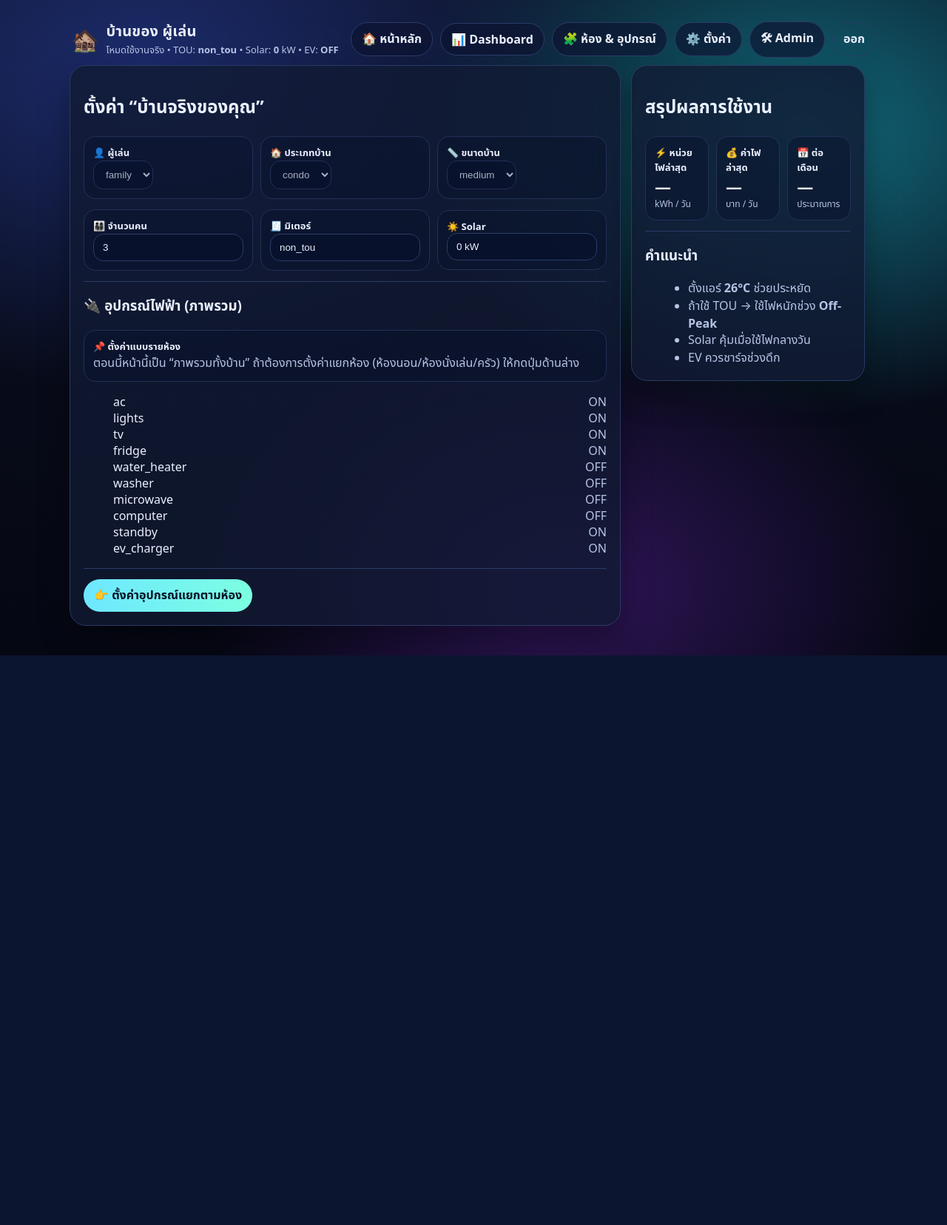
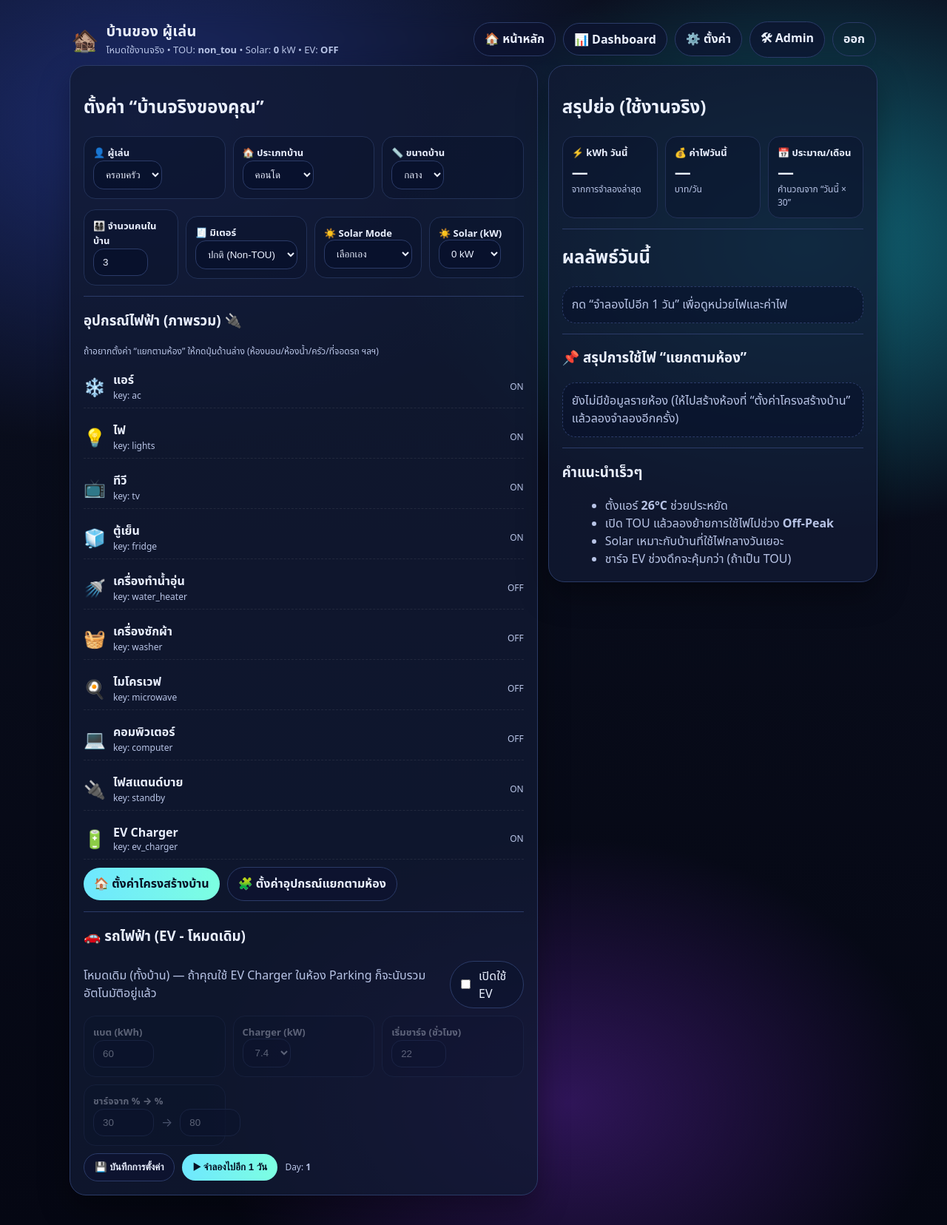
Before and after one commit to apiwatMea/energy-life, a Flask app: page /home in a window 1280 px wide. Shown: the whole page at 74% size. Before the commit the page ends 886 px from the top, so only its background shows below. Run offline with Flask 3, Linux system fonts and the light colour scheme; the visitor is signed in with stand-in values (Sample User, id 1); data comes from the database, SQL or seed files in the repository; data that the repository does not hold is empty.

Commit message:
Update home.html

```diff
--- a/templates/home.html
+++ b/templates/home.html
@@ -1,3 +1,4 @@
+<!-- templates/home.html -->
 <!doctype html>
 <html lang="th">
 <head>
@@ -8,28 +9,24 @@
 </head>
 <body class="bg">
 <div class="shell">
-
-  <!-- ================= HEADER ================= -->
   <header class="top bar">
     <div class="row gap">
       <div class="badge">{{ levels[house_level-1].badge }}</div>
       <div>
-        <div class="title">
-          บ้านของ {{ profile.display_name if profile.display_name else user.username }}
-        </div>
+        <div class="title">บ้านของ {{ profile.display_name if profile.display_name else user.username }}</div>
         <div class="subtitle">
           <span class="muted">โหมดใช้งานจริง</span>
-          • TOU: <b>{{ state.tariff_mode }}</b>
-          • Solar: <b>{{ state.solar_kw }}</b> kW
-          • EV: <b>{{ "ON" if state.ev_enabled else "OFF" }}</b>
+          • TOU: <b id="statTariff">{{ state.tariff_mode }}</b>
+          • Solar: <b id="statSolar">{{ state.solar_kw }}</b> kW
+          • EV: <b id="statEv">{{ "ON" if state.ev_enabled else "OFF" }}</b>
         </div>
       </div>
     </div>
 
+    <!-- เมนู: โหมดใช้งานจริง -->
     <div class="row gap">
       <a class="btn" href="{{ url_for('home') }}">🏠 หน้าหลัก</a>
       <a class="btn" href="{{ url_for('dashboard') }}">📊 Dashboard</a>
-      <a class="btn" href="{{ url_for('rooms_setup') }}">🧩 ห้อง & อุปกรณ์</a>
       <a class="btn" href="{{ url_for('user_settings') }}">⚙️ ตั้งค่า</a>
       {% if user.role in ['admin','officer'] %}
         <a class="btn" href="{{ url_for('admin') }}">🛠 Admin</a>
@@ -38,116 +35,190 @@
     </div>
   </header>
 
-  <!-- ================= MAIN ================= -->
   <main class="grid2">
-
-    <!-- ===== LEFT: CONFIG ===== -->
+    <!-- LEFT: ตั้งค่า -->
     <section class="card">
       <h2>ตั้งค่า “บ้านจริงของคุณ”</h2>
 
-      <!-- PROFILE -->
       <div class="grid3 mt">
         <div class="mini">
           <div class="mini-title">👤 ผู้เล่น</div>
-          <select disabled>
-            <option>{{ profile.player_type }}</option>
+          <select id="player_type">
+            <option value="kid" {{ 'selected' if profile.player_type=='kid' else '' }}>เด็ก</option>
+            <option value="adult" {{ 'selected' if profile.player_type=='adult' else '' }}>ผู้ใหญ่</option>
+            <option value="family" {{ 'selected' if profile.player_type=='family' else '' }}>ครอบครัว</option>
           </select>
         </div>
         <div class="mini">
           <div class="mini-title">🏠 ประเภทบ้าน</div>
-          <select disabled>
-            <option>{{ profile.house_type }}</option>
+          <select id="house_type">
+            <option value="condo" {{ 'selected' if profile.house_type=='condo' else '' }}>คอนโด</option>
+            <option value="single_1" {{ 'selected' if profile.house_type=='single_1' else '' }}>บ้าน 1 ชั้น</option>
+            <option value="single_2" {{ 'selected' if profile.house_type=='single_2' else '' }}>บ้าน 2 ชั้น</option>
+            <option value="single_3" {{ 'selected' if profile.house_type=='single_3' else '' }}>บ้าน 3 ชั้น</option>
           </select>
         </div>
         <div class="mini">
           <div class="mini-title">📏 ขนาดบ้าน</div>
-          <select disabled>
-            <option>{{ profile.house_size }}</option>
+          <select id="house_size">
+            <option value="small" {{ 'selected' if profile.house_size=='small' else '' }}>เล็ก</option>
+            <option value="medium" {{ 'selected' if profile.house_size=='medium' else '' }}>กลาง</option>
+            <option value="large" {{ 'selected' if profile.house_size=='large' else '' }}>ใหญ่</option>
           </select>
         </div>
       </div>
 
       <div class="row gap mt">
         <div class="mini grow">
-          <div class="mini-title">👨‍👩‍👧‍👦 จำนวนคน</div>
-          <input type="number" value="{{ profile.residents }}" disabled/>
+          <div class="mini-title">👨‍👩‍👧‍👦 จำนวนคนในบ้าน</div>
+          <input id="residents" type="number" min="1" max="12" value="{{ profile.residents }}"/>
         </div>
         <div class="mini grow">
           <div class="mini-title">🧾 มิเตอร์</div>
-          <input value="{{ state.tariff_mode }}" disabled/>
+          <select id="tariff_mode">
+            <option value="non_tou" {{ 'selected' if state.tariff_mode=='non_tou' else '' }}>ปกติ (Non-TOU)</option>
+            <option value="tou" {{ 'selected' if state.tariff_mode=='tou' else '' }}>TOU</option>
+          </select>
         </div>
         <div class="mini grow">
-          <div class="mini-title">☀️ Solar</div>
-          <input value="{{ state.solar_kw }} kW" disabled/>
+          <div class="mini-title">☀️ Solar Mode</div>
+          <select id="solar_mode">
+            <option value="manual" {{ 'selected' if state.solar_mode=='manual' else '' }}>เลือกเอง</option>
+            <option value="advisor" {{ 'selected' if state.solar_mode=='advisor' else '' }}>ให้ระบบแนะนำ</option>
+          </select>
+        </div>
+        <div class="mini grow">
+          <div class="mini-title">☀️ Solar (kW)</div>
+          <select id="solar_kw">
+            {% for kw in [0,3,5,10] %}
+              <option value="{{kw}}" {{ 'selected' if state.solar_kw==kw else '' }}>{{kw}} kW</option>
+            {% endfor %}
+          </select>
         </div>
       </div>
 
       <div class="divider"></div>
 
-      <!-- APPLIANCES SUMMARY -->
-      <h3>🔌 อุปกรณ์ไฟฟ้า (ภาพรวม)</h3>
-      <div class="mini mt2">
-  <div class="mini-title">📌 ตั้งค่าแบบรายห้อง</div>
-  <div class="muted">
-    ตอนนี้หน้านี้เป็น “ภาพรวมทั้งบ้าน”
-    ถ้าต้องการตั้งค่าแยกห้อง (ห้องนอน/ห้องนั่งเล่น/ครัว) ให้กดปุ่มด้านล่าง
-  </div>
-</div>
-      <ul class="list">
-        {% for k,v in state.appliances.items() %}
-          <li class="row between">
-            <span>{{ k }}</span>
-            <span class="muted">
-              {{ "ON" if v.enabled else "OFF" }}
-            </span>
-          </li>
+      <h3>อุปกรณ์ไฟฟ้า (ภาพรวม) 🔌</h3>
+      <div class="muted small">
+        ถ้าอยากตั้งค่า “แยกตามห้อง” ให้กดปุ่มด้านล่าง (ห้องนอน/ห้องน้ำ/ครัว/ที่จอดรถ ฯลฯ)
+      </div>
+
+      <div class="appliances mt2">
+        {% for a in appliances_catalog %}
+          {% set cfg = state.appliances[a.key] %}
+          <div class="row between" style="padding:8px 0;border-bottom:1px dashed rgba(255,255,255,.08);">
+            <div class="row gap">
+              <div class="ap-ico">{{ a.icon }}</div>
+              <div>
+                <div class="ap-name">{{ a.name }}</div>
+                <div class="muted small">key: {{ a.key }}</div>
+              </div>
+            </div>
+            <div class="muted small">{{ "ON" if cfg.enabled else "OFF" }}</div>
+          </div>
         {% endfor %}
-      </ul>
+      </div>
+
+      <div class="row gap mt2">
+        <a class="btn primary" href="{{ url_for('house_setup') }}">🏠 ตั้งค่าโครงสร้างบ้าน</a>
+        <a class="btn" href="{{ url_for('rooms_setup') }}">🧩 ตั้งค่าอุปกรณ์แยกตามห้อง</a>
+      </div>
 
       <div class="divider"></div>
 
-      <!-- ACTION -->
-      <div class="row gap">
-        <a class="btn primary" href="{{ url_for('rooms_setup') }}">
-          👉 ตั้งค่าอุปกรณ์แยกตามห้อง
-        </a>
+      <h3>🚗 รถไฟฟ้า (EV - โหมดเดิม)</h3>
+      <div class="row between">
+        <div class="muted">โหมดเดิม (ทั้งบ้าน) — ถ้าคุณใช้ EV Charger ในห้อง Parking ก็จะนับรวมอัตโนมัติอยู่แล้ว</div>
+        <label class="pill">
+          <input id="ev_enabled" type="checkbox" {{ 'checked' if state.ev_enabled else '' }}>
+          เปิดใช้ EV
+        </label>
+      </div>
+
+      <div id="ev_panel" class="grid3 mt2">
+        <div class="mini">
+          <div class="mini-title">แบต (kWh)</div>
+          <input id="ev_batt" type="number" step="1" min="20" max="120" value="{{ state.ev.battery_kwh }}"/>
+        </div>
+        <div class="mini">
+          <div class="mini-title">Charger (kW)</div>
+          <select id="ev_charger">
+            {% for kw in [3.5,7.4,11,22] %}
+              <option value="{{kw}}" {{ 'selected' if state.ev.charger_kw==kw else '' }}>{{kw}}</option>
+            {% endfor %}
+          </select>
+        </div>
+        <div class="mini">
+          <div class="mini-title">เริ่มชาร์จ (ชั่วโมง)</div>
+          <input id="ev_start" type="number" min="0" max="23" value="{{ state.ev.charge_start_hour }}"/>
+        </div>
+        <div class="mini">
+          <div class="mini-title">ชาร์จจาก % → %</div>
+          <div class="row gap">
+            <input id="ev_from" type="number" min="0" max="100" value="{{ state.ev.soc_from }}"/>
+            <span class="muted">→</span>
+            <input id="ev_to" type="number" min="0" max="100" value="{{ state.ev.soc_to }}"/>
+          </div>
+        </div>
+      </div>
+
+      <div class="row gap mt2">
+        <button class="btn" id="saveBtn" type="button">💾 บันทึกการตั้งค่า</button>
+        <button class="btn primary" id="simBtn" type="button">▶ จำลองไปอีก 1 วัน</button>
+        <div class="muted small">Day: <b id="dayCounter">{{ state.day_counter }}</b></div>
       </div>
     </section>
 
-    <!-- ===== RIGHT: RESULT ===== -->
+    <!-- RIGHT: สรุปผลใช้งานจริง -->
     <aside class="card">
-      <h2>สรุปผลการใช้งาน</h2>
-
+      <h2>สรุปย่อ (ใช้งานจริง)</h2>
       <div class="grid3 mt2">
         <div class="mini">
-          <div class="mini-title">⚡ หน่วยไฟล่าสุด</div>
-          <div class="big">—</div>
-          <div class="muted small">kWh / วัน</div>
+          <div class="mini-title">⚡ kWh วันนี้</div>
+          <div class="big" id="statKwhDay">—</div>
+          <div class="muted small">จากการจำลองล่าสุด</div>
         </div>
         <div class="mini">
-          <div class="mini-title">💰 ค่าไฟล่าสุด</div>
-          <div class="big">—</div>
-          <div class="muted small">บาท / วัน</div>
+          <div class="mini-title">💰 ค่าไฟวันนี้</div>
+          <div class="big" id="statCostDay">—</div>
+          <div class="muted small">บาท/วัน</div>
         </div>
         <div class="mini">
-          <div class="mini-title">📅 ต่อเดือน</div>
-          <div class="big">—</div>
-          <div class="muted small">ประมาณการ</div>
+          <div class="mini-title">📅 ประมาณ/เดือน</div>
+          <div class="big" id="statCostMonth">—</div>
+          <div class="muted small">คำนวณจาก “วันนี้ × 30”</div>
         </div>
       </div>
 
       <div class="divider"></div>
 
-      <h3>คำแนะนำ</h3>
+      <h2>ผลลัพธ์วันนี้</h2>
+      <div class="panel" id="resultBox">
+        <div class="muted">กด “จำลองไปอีก 1 วัน” เพื่อดูหน่วยไฟและค่าไฟ</div>
+      </div>
+
+      <!-- ✅ NEW: สรุปต่อห้อง -->
+      <div class="divider"></div>
+
+      <h3>📌 สรุปการใช้ไฟ “แยกตามห้อง”</h3>
+      <div class="panel" id="roomsSummary">
+        <div class="muted">ยังไม่มีข้อมูลรายห้อง (ให้ไปสร้างห้องที่ “ตั้งค่าโครงสร้างบ้าน” แล้วลองจำลองอีกครั้ง)</div>
+      </div>
+
+      <div class="divider"></div>
+
+      <h3>คำแนะนำเร็วๆ</h3>
       <ul class="tips">
         <li>ตั้งแอร์ <b>26°C</b> ช่วยประหยัด</li>
-        <li>ถ้าใช้ TOU → ใช้ไฟหนักช่วง <b>Off-Peak</b></li>
-        <li>Solar คุ้มเมื่อใช้ไฟกลางวัน</li>
-        <li>EV ควรชาร์จช่วงดึก</li>
+        <li>เปิด TOU แล้วลองย้ายการใช้ไฟไปช่วง <b>Off-Peak</b></li>
+        <li>Solar เหมาะกับบ้านที่ใช้ไฟกลางวันเยอะ</li>
+        <li>ชาร์จ EV ช่วงดึกจะคุ้มกว่า (ถ้าเป็น TOU)</li>
       </ul>
     </aside>
-
   </main>
 </div>
+
+<script src="{{ url_for('static', filename='app.js') }}"></script>
 </body>
 </html>
```
